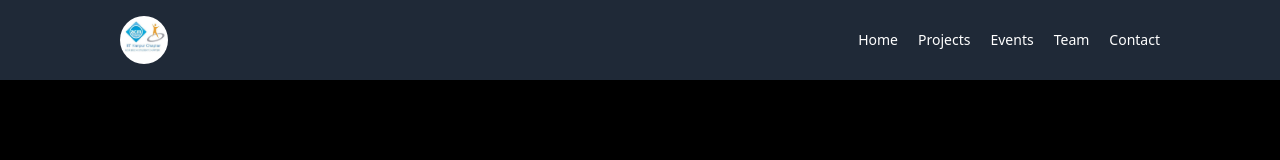
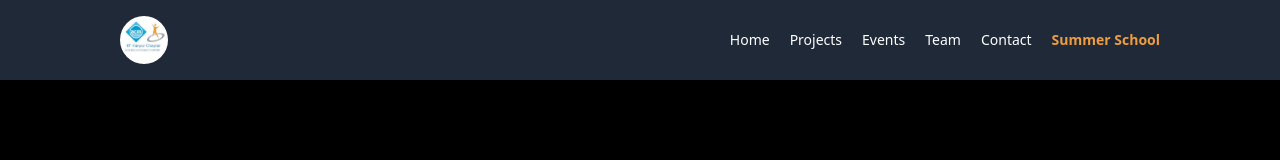
Before and after one commit to vsumityy23/sigchi_website, a React (Create React App) app: page /summerschool in a window 1280 px wide. Shown: the top 160 px of the page. Built offline with nearby package versions, Linux system fonts and the light colour scheme.

Commit message:
Update Navbar

```diff
--- a/src/components/Navbar.jsx
+++ b/src/components/Navbar.jsx
@@ -20,23 +20,23 @@ const Navbar = () => {
   }, [pathname]);
 
   return (
-    <nav
-      className="bg-gray-800 p-4 text-white fixed w-full z-10 top-0"
-      style={{ cursor: "default" }}
-    >
+    <nav className="bg-gray-800 p-4 text-white fixed w-full z-10 top-0">
       <div className="mx-auto flex items-center justify-between w-5/6">
         {/* Logo Section */}
         <div className="flex items-center space-x-2">
           <img src={logo} alt="Logo" className="h-12 w-12 rounded-full" />
         </div>
 
-        {/* Desktop Menu */}
+        {/* Desktop Menu (Kept Right) */}
         <div className="hidden sm:flex space-x-5 items-center text-sm">
           <Link to="/">Home</Link>
           <Link to="/projects">Projects</Link>
           <Link to="/experience">Events</Link>
           <Link to="/team">Team</Link>
           <Link to="/contact">Contact</Link>
+          <Link to="/load" className="font-bold text-[#EE9D41]">
+            Summer School
+          </Link>
         </div>
 
         {/* Mobile Menu Toggle */}
@@ -89,6 +89,15 @@ const Navbar = () => {
                 Contact
               </Link>
             </li>
+            <li>
+              <Link
+                to="/contact"
+                className="font-bold text-[#EE9D41]"
+                onClick={closeMobileMenu}
+              >
+                Summer School
+              </Link>
+            </li>
           </ul>
         </div>
       </div>
```
